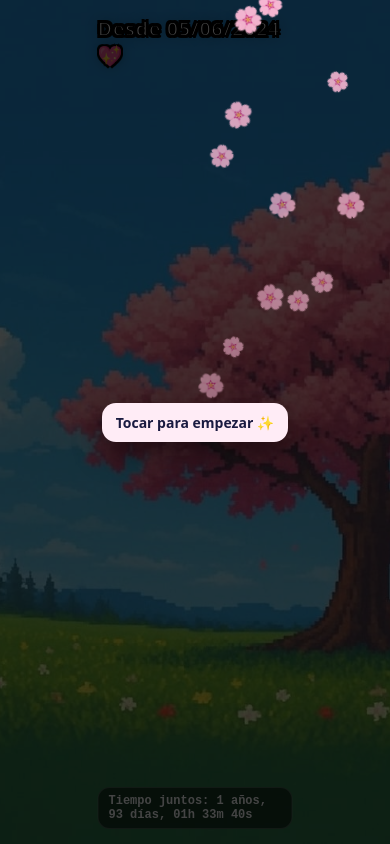
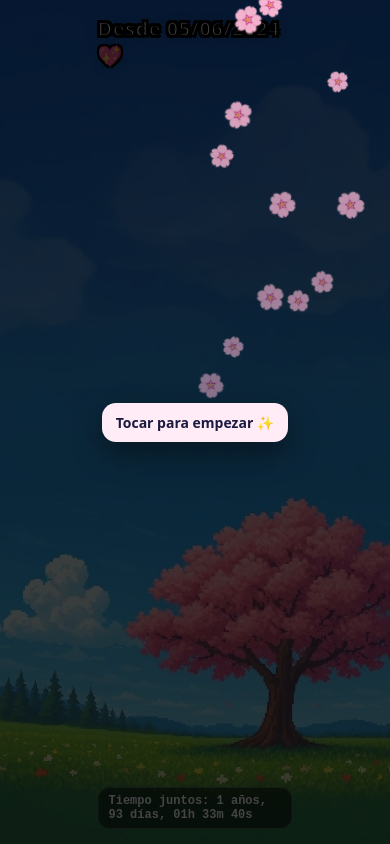
Before and after one commit to jorge277283828292/Benlly, a plain HTML site: page index.html in a window 390 px wide. Drawn offline with Linux system fonts and the light colour scheme.

Commit message:
Arreglo de imagen

```diff
--- a/styles.css
+++ b/styles.css
@@ -29,6 +29,10 @@ body {
 /* Para móviles, cambiar background-attachment fixed a scroll para evitar problemas */
 @media (max-width: 480px) {
   body {
+    background-image: url('Arbol_Celular.jpg') !important;
+    background-size: cover !important;
+    background-position: center center !important;
+    background-repeat: no-repeat !important;
     background-attachment: scroll !important;
   }
 }
```
Also changed, not shown: Arbol_Celular.jpg (added).
